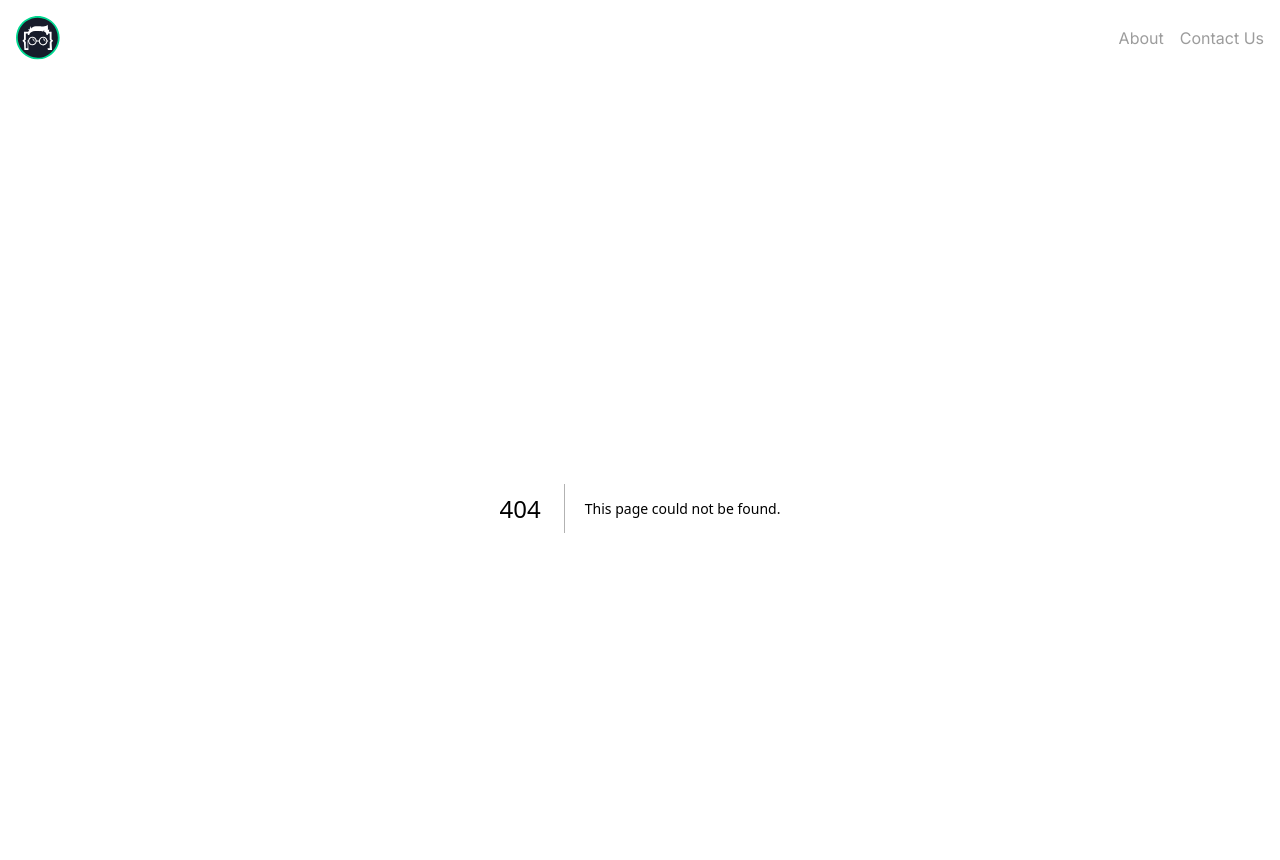
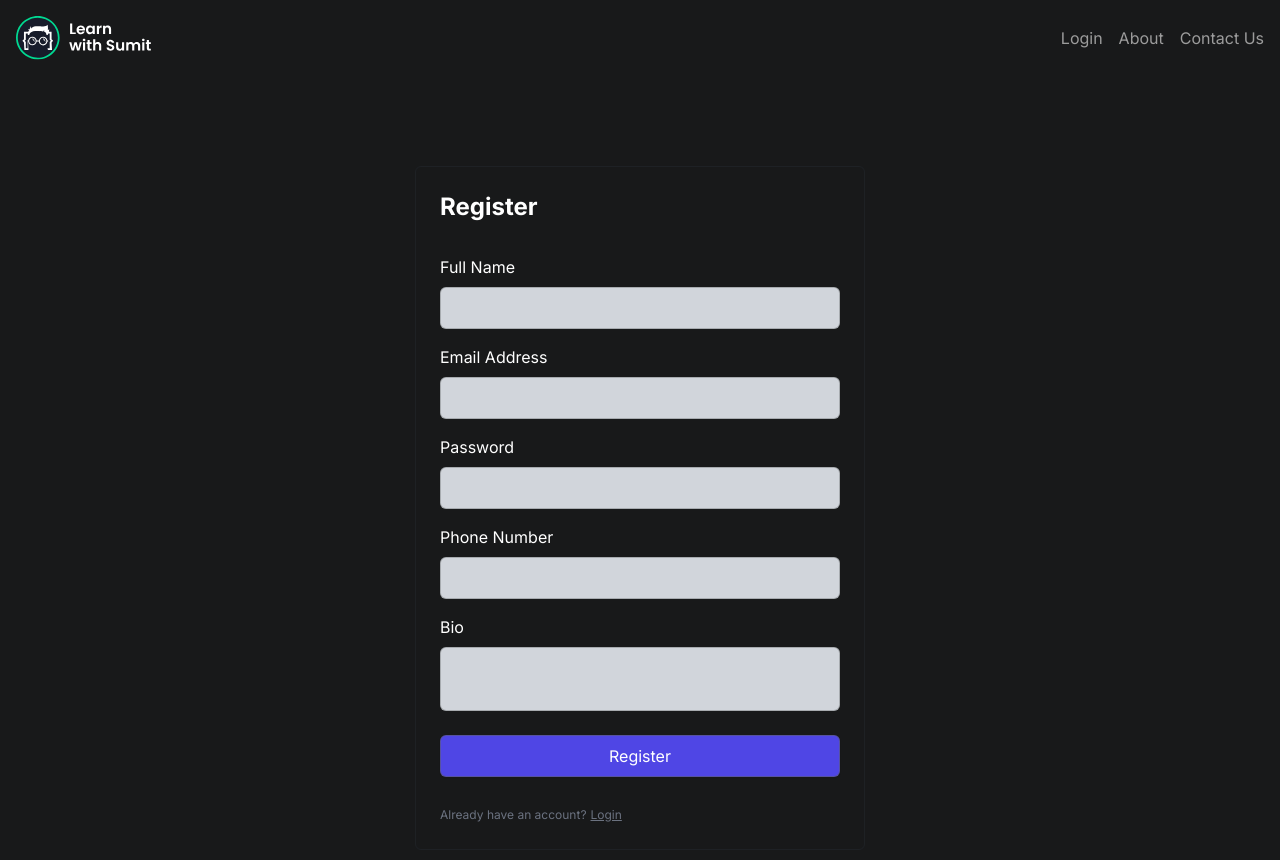
Before and after one commit to marufbroh/Nextjs-Eventry, a Next.js app in the folder eventry/: page /register in a window 1280 px wide. Before the commit this address had no page. Shown: the top 860 px of the page. Built offline with nearby package versions, Linux system fonts and the light colour scheme.

Commit message:
user model and registration fuctionality done

```diff
--- /dev/null
+++ b/eventry/app/actions/index.js
@@ -0,0 +1,14 @@
+"use server";
+
+const { createUser } = require("@/db/queries");
+const { redirect } = require("next/navigation");
+
+const registerUser = async (formData) => {
+    // console.log(formData);
+  const user = Object.fromEntries(formData); // array of array/obj ke obj banay
+
+  const created = await createUser(user);
+  redirect("/login");
+};
+
+export { registerUser };
--- a/eventry/app/globals.css
+++ b/eventry/app/globals.css
@@ -10,4 +10,16 @@
   button {
     @apply bg-[#464849] py-2 px-2 rounded-md border border-[#5F5F5F]/50 shadow-sm cursor-pointer hover:bg-[#3C3D3D] transition-colors active:translate-y-1;
   }
+
+  .login-form {
+    @apply flex flex-col my-6;
+  }
+
+  .login-form div {
+    @apply flex flex-col gap-2 my-2;
+  }
+
+  .login-form input {
+    @apply border border-black/20 rounded-md px-4 py-2 bg-gray-300 text-black;
+  }
 }
--- /dev/null
+++ b/eventry/app/login/page.js
@@ -0,0 +1,24 @@
+import Link from 'next/link';
+import LoginForm from '@/components/auth/LoginForm';
+
+const LoginPage = () => {
+    return (
+        <section className="h-screen grid place-items-center">
+            <div className="max-w-[450px] w-full mx-auto p-6 border border-gray-700/20 rounded-md">
+                <h4 className="font-bold text-2xl">Sign in</h4>
+                <LoginForm />
+                <span className="text-center text-xs text-gray-500">
+                    Don't have an account?
+                    <Link
+                        className="underline hover:text-indigo-600 mx-1"
+                        href="/register"
+                    >
+                        Register
+                    </Link>
+                </span>
+            </div>
+        </section>
+    );
+};
+
+export default LoginPage;
--- /dev/null
+++ b/eventry/app/register/page.js
@@ -0,0 +1,19 @@
+import Link from 'next/link';
+import RegistrationForm from '@/components/auth/RegistrationForm';
+
+const RegistrationPage = () => {
+  return (
+    <section className="h-screen grid place-items-center">
+      <div className="max-w-[450px] w-full mx-auto p-6 border border-gray-700/20 rounded-md">
+        <h4 className="font-bold text-2xl">Register</h4>
+        <RegistrationForm />
+        <span className="text-center text-xs text-gray-500">
+            Already have an account?
+            <Link className="underline hover:text-indigo-600 mx-1" href="/login">Login</Link>
+          </span>
+      </div>
+    </section>
+  )
+}
+
+export default RegistrationPage
--- a/eventry/components/Navbar.jsx
+++ b/eventry/components/Navbar.jsx
@@ -17,6 +17,7 @@
         </div>
 
         <ul className="flex gap-4 text-[#9C9C9C]">
+          <li><Link href="/login">Login</Link></li>
           <li>About</li>
           <li>Contact Us</li>
         </ul>
--- /dev/null
+++ b/eventry/components/auth/LoginForm.jsx
@@ -0,0 +1,34 @@
+'use client'
+
+
+
+const LoginForm = () => {
+
+    return (
+        <>
+            <div className="my-2 text-red-500">
+                {/* {error} */}
+            </div>
+            <form className="login-form" >
+                <div>
+                    <label htmlFor="email">Email Address</label>
+                    <input type="email" name="email" id="email" />
+                </div>
+
+                <div>
+                    <label htmlFor="password">Password</label>
+                    <input type="password" name="password" id="password" />
+                </div>
+
+                <button
+                    type="submit"
+                    className="btn-primary w-full mt-4 bg-indigo-600 hover:bg-indigo-800"
+                >
+                    Login
+                </button>
+            </form>
+        </>
+    );
+};
+
+export default LoginForm;
--- /dev/null
+++ b/eventry/components/auth/RegistrationForm.jsx
@@ -0,0 +1,41 @@
+import { registerUser } from "@/app/actions";
+
+const RegistrationForm = () => {
+    return (
+        <form className="login-form" action={registerUser}>
+            <div>
+                <label htmlFor="name">Full Name</label>
+                <input type="text" name="name" id="name" />
+            </div>
+
+            <div>
+                <label htmlFor="email">Email Address</label>
+                <input type="email" name="email" id="email" />
+            </div>
+
+            <div>
+                <label htmlFor="password">Password</label>
+                <input type="password" name="password" id="password" />
+            </div>
+
+            <div>
+                <label htmlFor="phone">Phone Number</label>
+                <input type="tel" name="phone" id="phone" />
+            </div>
+
+            <div>
+                <label htmlFor="bio">Bio</label>
+                <input className="min-h-16" type="text" name="bio" id="bio" />
+            </div>
+
+            <button
+                type="submit"
+                className="btn-primary w-full mt-4 bg-indigo-600 hover:bg-indigo-800"
+            >
+                Register
+            </button>
+        </form>
+    );
+};
+
+export default RegistrationForm;
--- a/eventry/db/queries.js
+++ b/eventry/db/queries.js
@@ -1,4 +1,5 @@
 import { eventModel } from "@/models/event-models";
+import { userModel } from "@/models/user-model";
 import { replaceMongoIdInArray, replaceMongoIdInObject } from "@/utils/data-util";
 
 const getAllEvents = async () => {
@@ -11,4 +12,8 @@
   return replaceMongoIdInObject(event);
 };
 
-export { getAllEvents, getEventById };
+const createUser = async(user) => {
+return await userModel.create(user)
+}
+
+export { getAllEvents, getEventById, createUser };
--- /dev/null
+++ b/eventry/models/user-model.js
@@ -0,0 +1,27 @@
+import mongoose, {Schema} from "mongoose";
+
+const schema = new Schema({
+  name: {
+    required: true,
+    type: String
+  },
+  email: {
+    required: true,
+    type: String
+  },
+  password: {
+    required: true,
+    type: String
+  },
+  phone: {
+    required: true,
+    type: String
+  },
+  bio: {
+    required: true,
+    type: String
+  }
+});
+
+
+export const userModel = mongoose.models.users ?? mongoose.model("users", schema);
```
